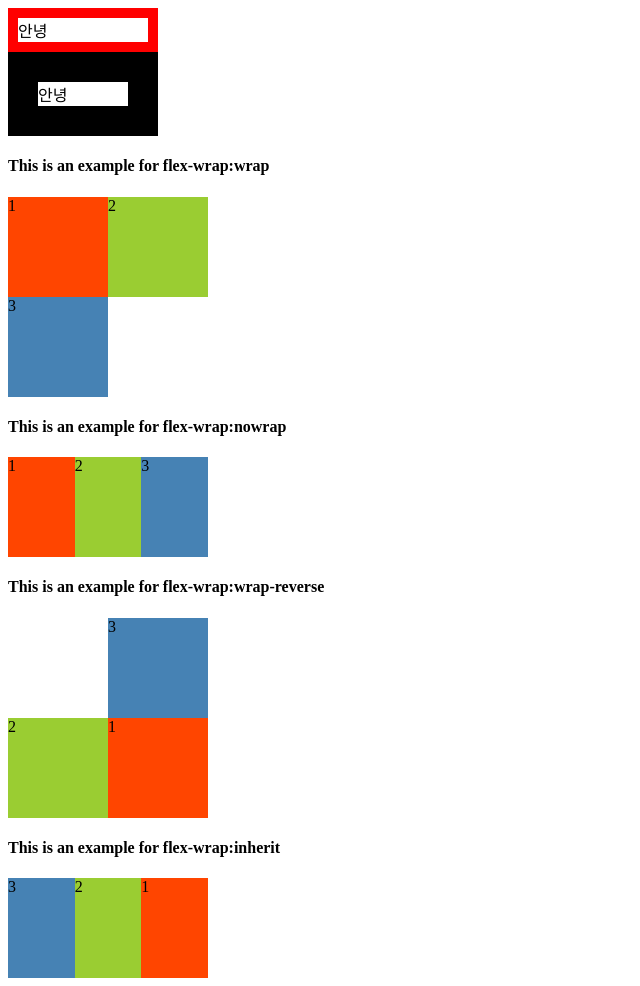
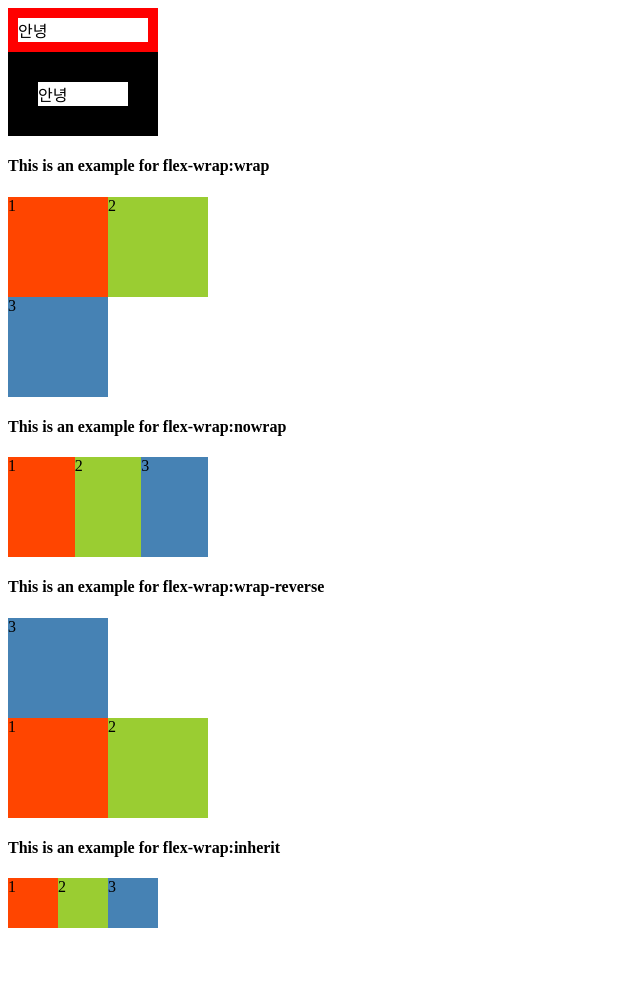
Before and after one commit to hwajj/css-practice, a plain HTML site: page index.html in a window 1280 px wide. Shown: the whole page, without its empty margins (0-640 px from the left). After the commit the page ends 936 px from the top, so only its background shows below. Drawn offline with Linux system fonts and the light colour scheme; a web font is replaced by a local one.

Commit message:
flex-wrap

```diff
--- a/style.css
+++ b/style.css
@@ -50,14 +50,14 @@ div {
 
 #content3 {
   display: flex;
-  flex-direction: row-reverse;
+  flex-direction: row;
   width: 200px;
   flex-wrap: wrap-reverse;
 }
 
 #content4 {
   display: flex;
-  flex-direction: row-reverse;
+  flex-direction: row;
   width: 200px;
   flex-wrap: inherit;
 }
@@ -78,9 +78,9 @@ div {
 }
 
 #content4 div {
-  width: 100px;
-  height: 100px;
+  width: 50px;
+  height: 50px;
 }
 #content-wrap {
-  // flex-wrap: wrap;
+  flex-wrap: wrap-reverseå;
 }
```
